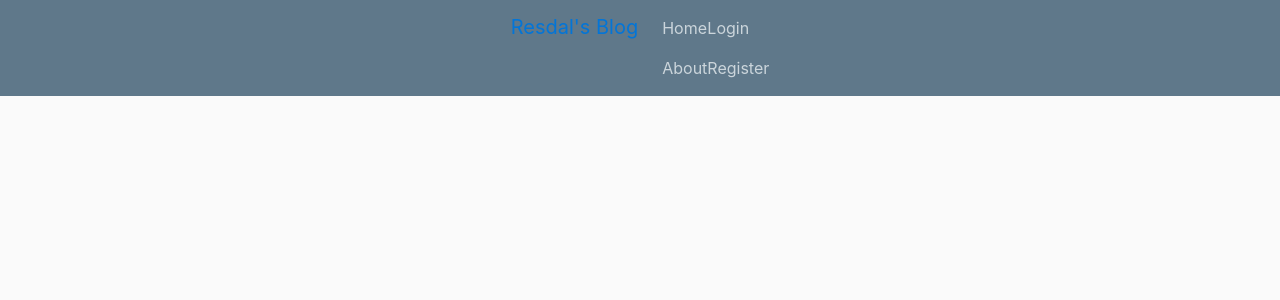
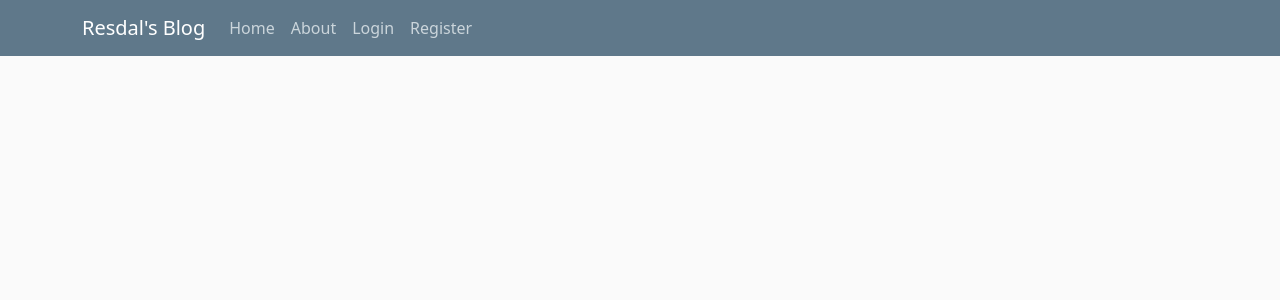
Before and after one commit to serdalaydin6116/djangoBlogApp, a Django app: page / in a window 1280 px wide. Shown: the top 300 px of the page. Run offline with Django 4.2, Linux system fonts and the light colour scheme; some libraries are stand-ins or nearby versions.

Commit message:
base and navbar html updated

```diff
--- a/templates/base.html
+++ b/templates/base.html
@@ -1,62 +1,37 @@
-<!DOCTYPE html>
 {% load static %}
-
+<!doctype html>
 <html lang="en">
   <head>
-    <meta charset="UTF-8" />
-    <meta http-equiv="X-UA-Compatible" content="IE=edge" />
-    <meta name="viewport" content="width=device-width, initial-scale=1.0" />
+    <!-- Required meta tags -->
+    <meta charset="utf-8">
+    <meta name="viewport" content="width=device-width, initial-scale=1">
 
-    <link
-      rel="stylesheet"
-      href="https://maxcdn.bootstrapcdn.com/bootstrap/4.0.0-alpha.6/css/bootstrap.min.css"
-      integrity="sha384-rwoIResjU2yc3z8GV/NPeZWAv56rSmLldC3R/AZzGRnGxQQKnKkoFVhFQhNUwEyJ"
-      crossorigin="anonymous"
-    />
+    <!-- Bootstrap CSS -->
+    <link href="https://cdn.jsdelivr.net/npm/bootstrap@5.0.0-beta3/dist/css/bootstrap.min.css" rel="stylesheet" integrity="sha384-eOJMYsd53ii+scO/bJGFsiCZc+5NDVN2yr8+0RDqr0Ql0h+rP48ckxlpbzKgwra6" crossorigin="anonymous">
+    <link rel="stylesheet" href="{% static 'blog/main.css' %}">
+    <title>Blog Project</title>
+  </head>
+  <body>
+      {% include 'navbar.html' %}
+      <div class="container">
+        {% if messages %}
+        {% for message in messages %}
 
+        <div class="alert alert-{{ message.tags }}">
+            {{ message }}
+        </div>
 
+        {% endfor %}
+        {% endif %}
 
-    <link rel="stylesheet" href= "{% static 'blog/main.css' %}" />
+        {% block content %}{% endblock %}
+    </div>
 
+    <!-- Optional JavaScript; choose one of the two! -->
 
-    <title>BlogApp</title>
-  </head>
+    <!-- Option 1: Bootstrap Bundle with Popper -->
+    <script src="https://cdn.jsdelivr.net/npm/bootstrap@5.0.0-beta3/dist/js/bootstrap.bundle.min.js" integrity="sha384-JEW9xMcG8R+pH31jmWH6WWP0WintQrMb4s7ZOdauHnUtxwoG2vI5DkLtS3qm9Ekf" crossorigin="anonymous"></script>
+    <script src="https://kit.fontawesome.com/74c8282b8a.js" crossorigin="anonymous"></script>
 
-  <body>
-    {% include "navbar.html" %}
-
-
-    <div style="margin-top: 100px; margin-bottom: 100px" class="container">
-      {% if messages %}
-        {% for message in messages %}
-            {% if message.tags == "error" %}
-                <div class="alert alert-danger">{{ message }}</div>
-            {% else %}
-                <div class="alert alert-{{ message.tags }}">{{ message }}</div>
-            {% endif %}
-        {% endfor %}
-     {% endif %}
-
-     {% block container %}
-
-
-     {% endblock container %}
-    </div>
-    <script
-      src="https://code.jquery.com/jquery-3.2.1.slim.min.js"
-      integrity="sha384-KJ3o2DKtIkvYIK3UENzmM7KCkRr/rE9/Qpg6aAZGJwFDMVNA/GpGFF93hXpG5KkN"
-      crossorigin="anonymous"
-    ></script>
-    <script
-      src="https://cdnjs.cloudflare.com/ajax/libs/popper.js/1.12.9/umd/popper.min.js"
-      integrity="sha384-ApNbgh9B+Y1QKtv3Rn7W3mgPxhU9K/ScQsAP7hUibX39j7fakFPskvXusvfa0b4Q"
-      crossorigin="anonymous"
-    ></script>
-    <script
-      src="https://maxcdn.bootstrapcdn.com/bootstrap/4.0.0/js/bootstrap.min.js"
-      integrity="sha384-JZR6Spejh4U02d8jOt6vLEHfe/JQGiRRSQQxSfFWpi1MquVdAyjUar5+76PVCmYl"
-      crossorigin="anonymous"
-    ></script>
-    <script src="{% static 'blog/timeout.js' %}"></script>
   </body>
 </html>
--- a/templates/navbar.html
+++ b/templates/navbar.html
@@ -1,29 +1,28 @@
-{% load static %}
-
 <header class="site-header">
     <nav class="navbar navbar-expand-md navbar-dark bg-steel fixed-top">
-        <div class="container-fluid">
-            <div class="navbar-header">
-                 <a class="navbar-brand mr-4" href="{% url 'home' %}">Resdal's Blog</a>
+        <div class="container">
+            <a class="navbar-brand mr-4" href="{% url 'blog:list' %}">Resdal's Blog</a>
+            <button class="navbar-toggler" type="button" data-toggle="collapse" data-target="#navbarToggle"
+                aria-controls="navbarToggle" aria-expanded="false" aria-label="Toggle navigation">
+                <span class="navbar-toggler-icon"></span>
+            </button>
+            <div class="collapse navbar-collapse" id="navbarToggle">
+                <div class="navbar-nav mr-auto">
+                    <a class="nav-item nav-link" href="{% url 'blog:list' %}">Home</a>
+                    <a class="nav-item nav-link" href="#">About</a>
+                </div>
+                <!-- Navbar Right Side -->
+                <div class="navbar-nav">
+                    {% if user.is_authenticated %}
+                    <a class="nav-item nav-link" href="{% url 'logout' %}">Logout</a>
+                    <a class="nav-item nav-link" href="{% url 'profile' %}">Profile</a>
+                    <a class="nav-item nav-link" href="{% url 'blog:create' %}">New Post</a>
+                    {% else %}
+                    <a class="nav-item nav-link" href="{% url 'login' %}">Login</a>
+                    <a class="nav-item nav-link" href="{% url 'register' %}">Register</a>
+                    {% endif %}
+                </div>
             </div>
-
-
-            <ul class="nav navbar-nav mr-auto">
-                <li><a class="nav-item nav-link" href="{% url 'home' %}">Home</a></li>
-                <li><a class="nav-item nav-link" href="#">About</a></li>
-            </ul>
-              <!-- Navbar Right Side -->
-              {% comment %}  .navbar-right class can be used {% endcomment %}
-            <ul class="nav navbar-nav">
-                {% if user.is_authenticated %}
-                <li><a class="nav-item nav-link" href="{% url 'logout' %}">Logout</a></li>
-                <li><a class="nav-item nav-link" href="{% url 'profile' %}">Profile</a></li>
-                <li><a class="nav-item nav-link" href="{% url 'add' %}">New Post</a></li>
-                {% else %}
-                <li><a class="nav-item nav-link" href="{% url 'login' %}">Login</a></li>
-                <li><a class="nav-item nav-link" href="{% url 'register' %}">Register</a></li>
-                {% endif %}
-            </ul>
         </div>
     </nav>
 </header>
```
